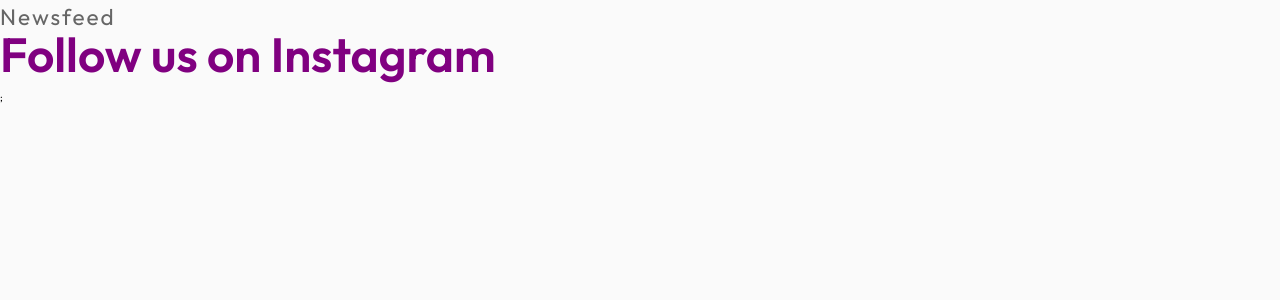
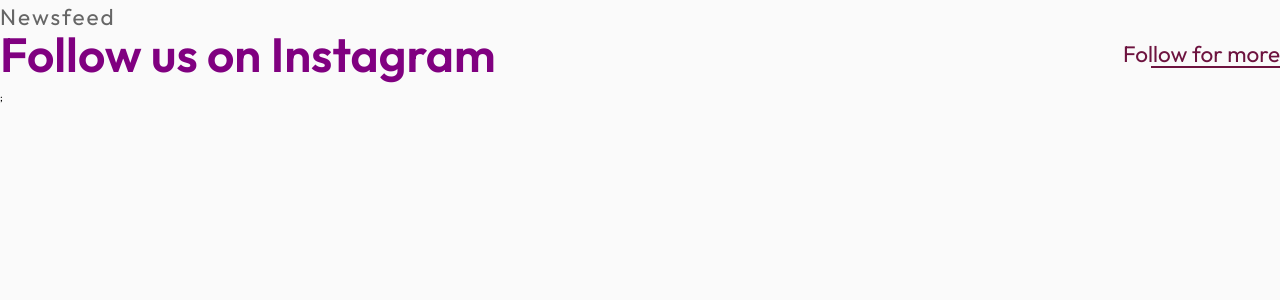
Before and after one commit to timmyproofficial/premier-store, a React (Vite) app: page / in a window 1280 px wide. Shown: the top 300 px of the page. Built offline with nearby package versions, Linux system fonts and the light colour scheme.

Commit message:
Build the heading component for Newfeed block

```diff
--- a/src/App.tsx
+++ b/src/App.tsx
@@ -1,9 +1,9 @@
-import HeadingPlain from './components/HeadingPlain';
+import HeadingNewsfeed from './components/HeadingNewsfeed';
 
 function App() {
   return (
     <div>
-      <HeadingPlain mainText="Follow us on Instagram" topText="Newsfeed" />
+      <HeadingNewsfeed />
     </div>
   );
 }
--- /dev/null
+++ b/src/components/HeadingNewsfeed.tsx
@@ -0,0 +1,13 @@
+import HeadingBorderSm from './HeadingBorderSm';
+import HeadingPlain from './HeadingPlain';
+
+const HeadingNewsfeed = () => {
+  return (
+    <div className="flex items-center justify-between">
+      <HeadingPlain mainText="Follow us on Instagram" topText="Newsfeed" />
+      <HeadingBorderSm mainText="Follow for more" link={'/'} />
+    </div>
+  );
+};
+
+export default HeadingNewsfeed;
```
Also changed, not shown: src/components/HeadingNews.tsx (deleted).
